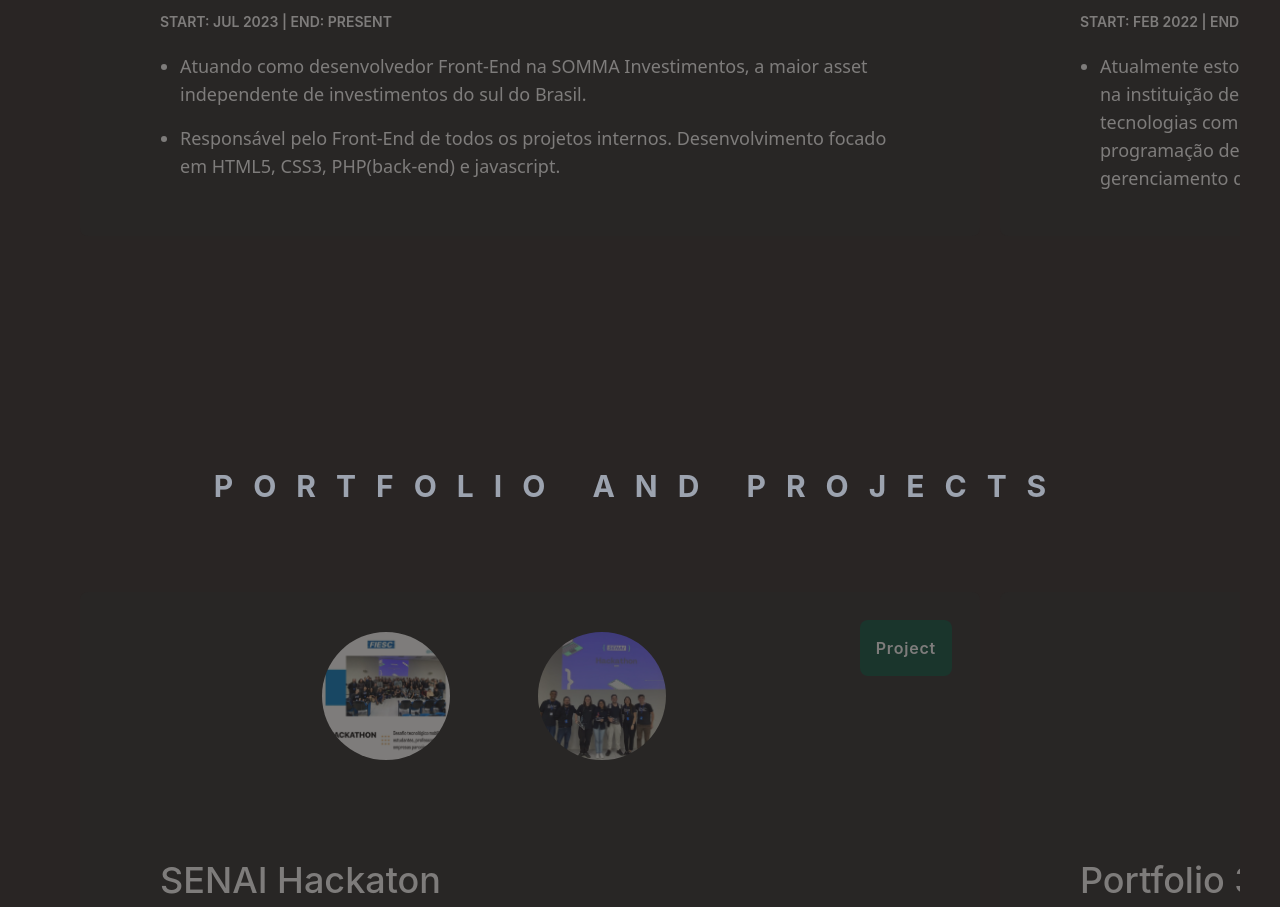
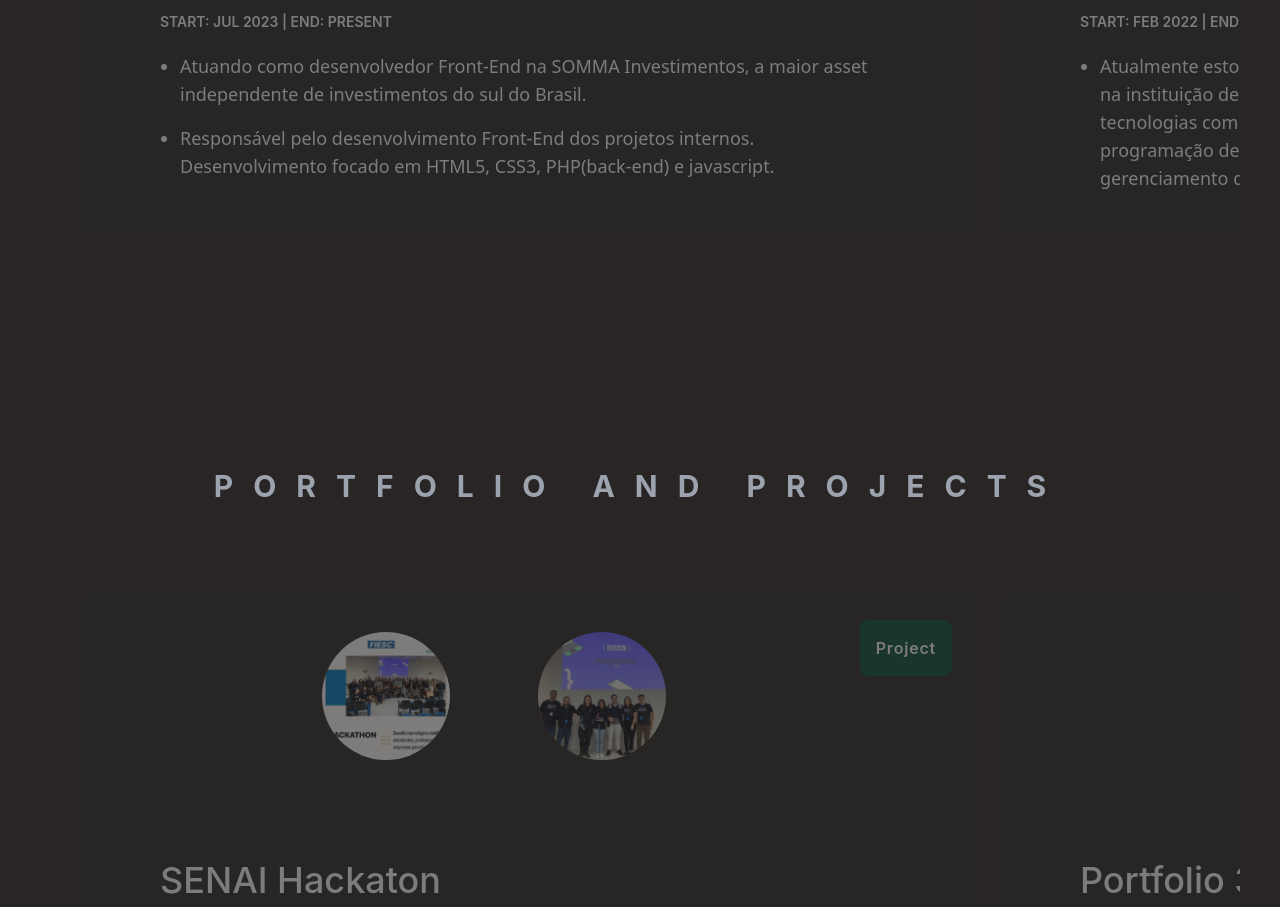
Before and after one commit to PedroHGaspar/MainPortfolio, a React (Create React App) app in the folder my-project/: page / in a window 1280 px wide. Shown: the part 2320-3227 px from the top of the page. Built offline with nearby package versions, Linux system fonts and the light colour scheme.

Commit message:
job experience

```diff
--- a/my-project/src/components/Experiences.tsx
+++ b/my-project/src/components/Experiences.tsx
@@ -41,7 +41,7 @@ export const experiences: Experience[] = [
     period: ["JUL 2023", "PRESENT"],
     text: [
       "Atuando como desenvolvedor Front-End na SOMMA Investimentos, a maior asset independente de investimentos do sul do Brasil.",
-      "Responsável pelo Front-End de todos os projetos internos. Desenvolvimento focado em HTML5, CSS3, PHP(back-end) e javascript."
+      "Responsável pelo desenvolvimento Front-End dos projetos internos. Desenvolvimento focado em HTML5, CSS3, PHP(back-end) e javascript."
     ],
   },
   {
```
